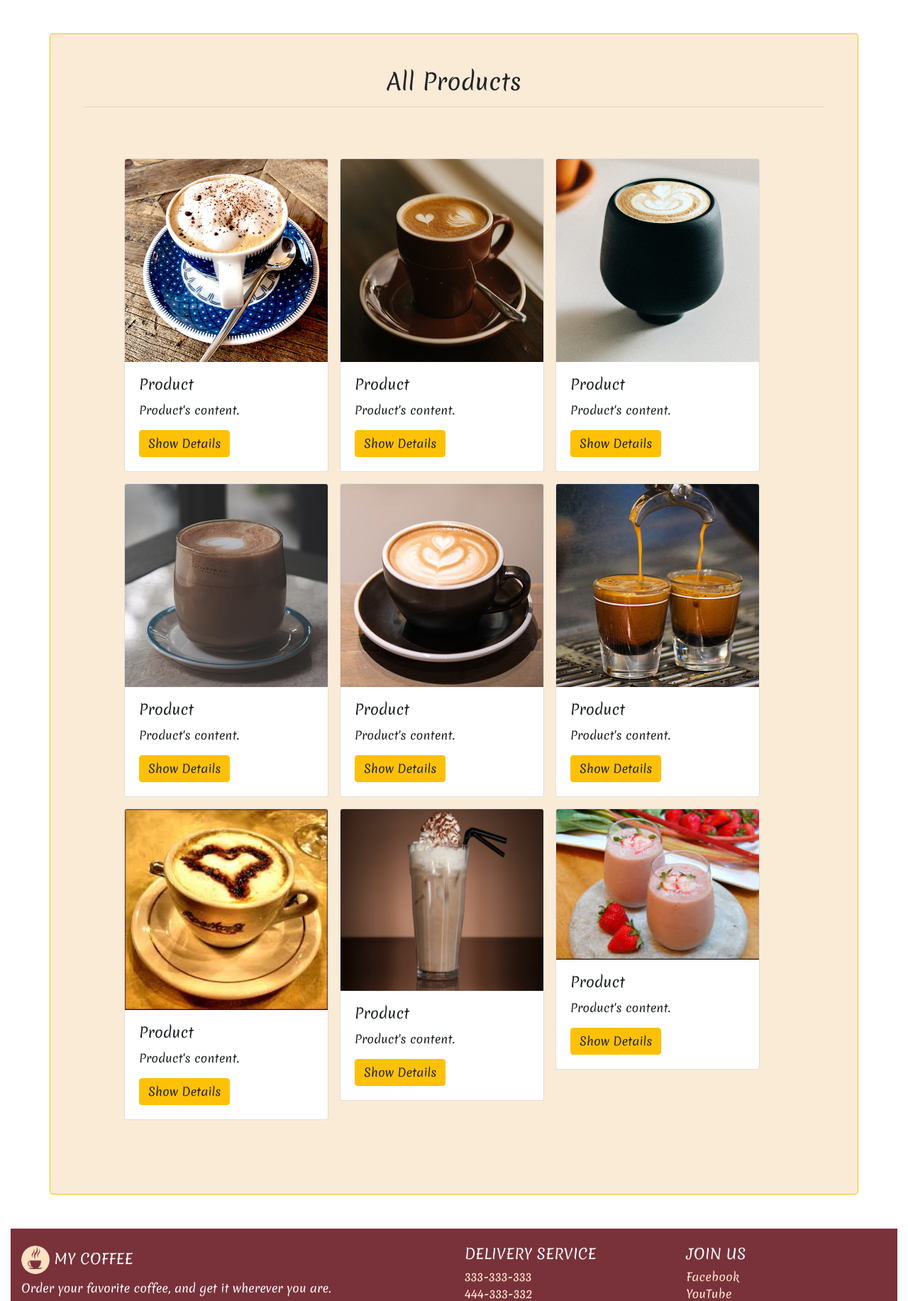
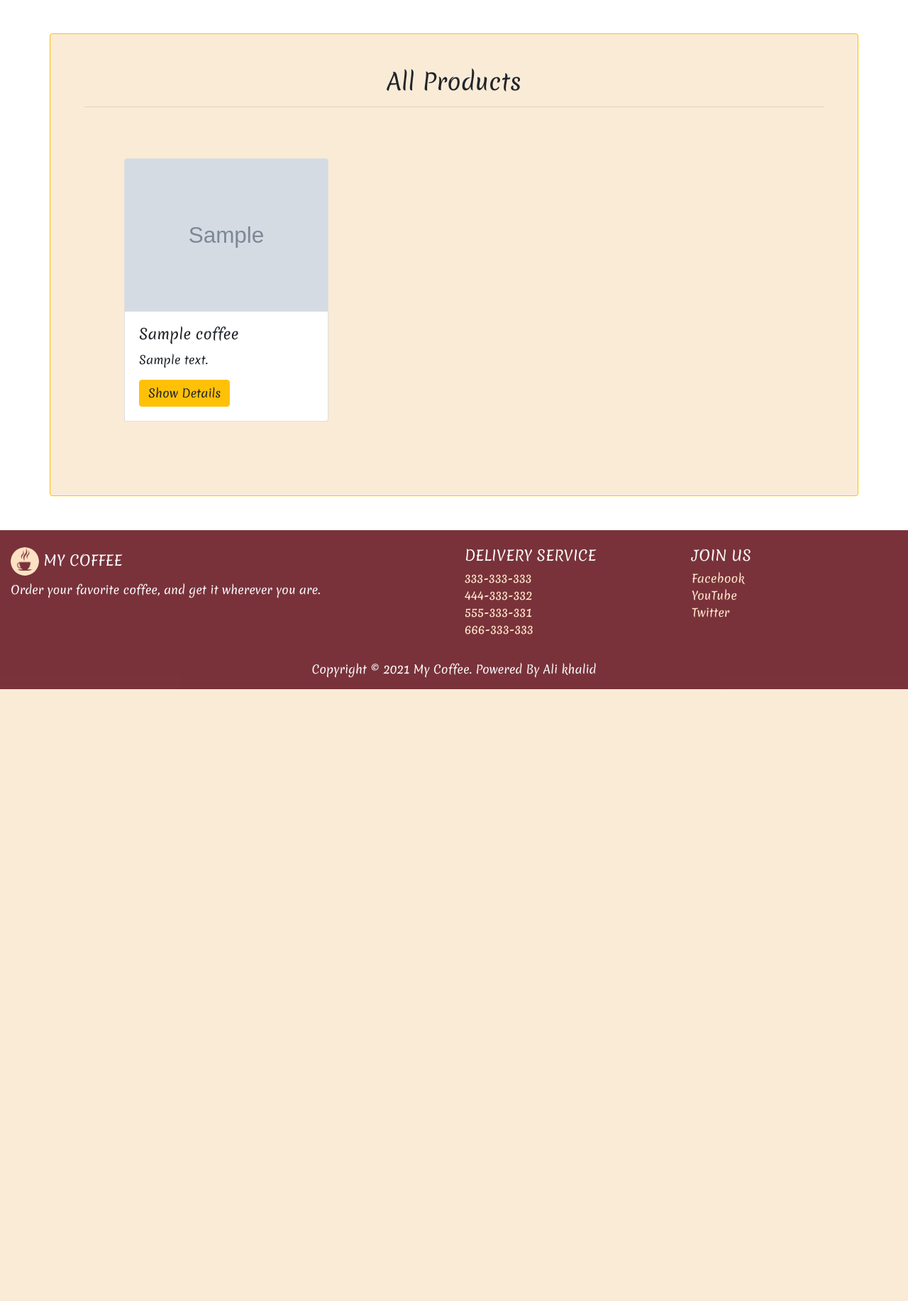
Before and after one commit to Ali20545/My-Coffee, a Django app: page /products in a window 1280 px wide. Shown: the part 66-1899 px from the top of the page at 71% size. After the commit the page ends 1037 px from the top, so only its background shows below. Run offline with Django 3.2, Linux system fonts and the light colour scheme; tables that the repository leaves empty hold one stand-in row (values such as "Sample post"); grey boxes marked "Sample" are stand-in pictures; some libraries are stand-ins or nearby versions.

Commit message:
show al product in project

```diff
--- a/pages/views.py
+++ b/pages/views.py
@@ -1,5 +1,5 @@
 from django.shortcuts import render
-
+from .models import Coffee
 # Create your views here.
 
 def home(request):
@@ -26,7 +26,11 @@ def search(request):
     return render(request, 'pages/search.html')
 
 def products(request):
-    return render(request, 'pages/products.html')
+    coffee = Coffee.objects.all()
+    data = {
+        'coffee': coffee,
+    }
+    return render(request, 'pages/products.html', data)
 
 def product(request):
     return render(request, 'pages/product.html')
--- a/templates/pages/products.html
+++ b/templates/pages/products.html
@@ -20,104 +20,20 @@
             <section>
                 <div class="container-fluid">
                   <div class="row p-5" >
-
+                    {% for coffee in coffee %}
                     <div>
                       <div class="card m-2" style="width: 18rem;">
-                        <img src="{% static 'img/pro1.jpg' %}" class="card-img-top" alt="...">
+                        <img src="{{ coffee.photo }}" class="card-img-top" alt="...">
                         <div class="card-body">
-                          <h5 class="card-title">Product</h5>
-                          <p class="card-text">Product's content.</p>
+                          <h5 class="card-title">{{ coffee.Product_Name }}</h5>
+                          <p class="card-text">{{ coffee.Description }}</p>
                           <a href="#" class="btn btn-warning">Show Details</a>
                         </div>
                       </div>
+
                     </div>
-
-                    <div>
-                      <div class="card m-2" style="width: 18rem;">
-                        <img src="{% static 'img/pro2.jpg' %}" class="card-img-top" alt="...">
-                        <div class="card-body">
-                          <h5 class="card-title">Product</h5>
-                          <p class="card-text">Product's content.</p>
-                          <a href="#" class="btn btn-warning">Show Details</a>
-                        </div>
-                      </div>
+                    {% endfor %}
                     </div>
-
-                    <div>
-                      <div class="card m-2" style="width: 18rem;">
-                        <img src="{% static 'img/pro3.jpg' %}" class="card-img-top" alt="...">
-                        <div class="card-body">
-                          <h5 class="card-title">Product</h5>
-                          <p class="card-text">Product's content.</p>
-                          <a href="#" class="btn btn-warning">Show Details</a>
-                        </div>
-                      </div>
-                    </div>
-
-                    <div>
-                      <div class="card m-2" style="width: 18rem;">
-                        <img src="{% static 'img/pro4.jpg' %}" class="card-img-top" alt="...">
-                        <div class="card-body">
-                          <h5 class="card-title">Product</h5>
-                          <p class="card-text">Product's content.</p>
-                          <a href="#" class="btn btn-warning">Show Details</a>
-                        </div>
-                      </div>
-                    </div>
-
-                    <div>
-                      <div class="card m-2" style="width: 18rem;">
-                        <img src="{% static 'img/pro5.jpg' %}" class="card-img-top" alt="...">
-                        <div class="card-body">
-                          <h5 class="card-title">Product</h5>
-                          <p class="card-text">Product's content.</p>
-                          <a href="#" class="btn btn-warning">Show Details</a>
-                        </div>
-                      </div>
-                    </div>
-
-                    <div>
-                      <div class="card m-2" style="width: 18rem;">
-                        <img src="{% static 'img/pro6.jpg' %}" class="card-img-top" alt="...">
-                        <div class="card-body">
-                          <h5 class="card-title">Product</h5>
-                          <p class="card-text">Product's content.</p>
-                          <a href="#" class="btn btn-warning">Show Details</a>
-                        </div>
-                      </div>
-                    </div>
-
-                   <div>
-                      <div class="card m-2" style="width: 18rem;">
-                        <img src="{% static 'img/cop.jpg' %}" class="card-img-top" alt="...">
-                        <div class="card-body">
-                          <h5 class="card-title">Product</h5>
-                          <p class="card-text">Product's content.</p>
-                          <a href="#" class="btn btn-warning">Show Details</a>
-                        </div>
-                      </div>
-                    </div>
-                                       <div>
-                      <div class="card m-2" style="width: 18rem;">
-                        <img src="{% static 'img/cop2.jpg' %}" class="card-img-top" alt="...">
-                        <div class="card-body">
-                          <h5 class="card-title">Product</h5>
-                          <p class="card-text">Product's content.</p>
-                          <a href="#" class="btn btn-warning">Show Details</a>
-                        </div>
-                      </div>
-                    </div>
-                                       <div>
-                      <div class="card m-2" style="width: 18rem;">
-                        <img src="{% static 'img/cop3.jpg' %}" class="card-img-top" alt="...">
-                        <div class="card-body">
-                          <h5 class="card-title">Product</h5>
-                          <p class="card-text">Product's content.</p>
-                          <a href="#" class="btn btn-warning">Show Details</a>
-                        </div>
-                      </div>
-                    </div>
-
                   </div>
                 </div>
             </section>
```
